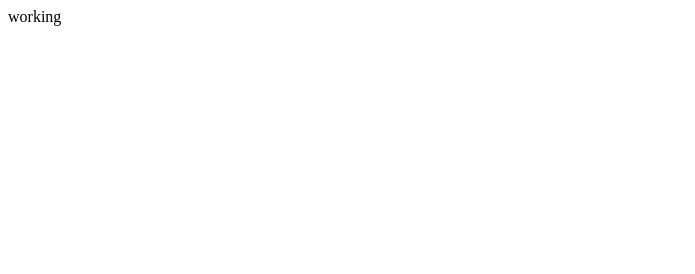
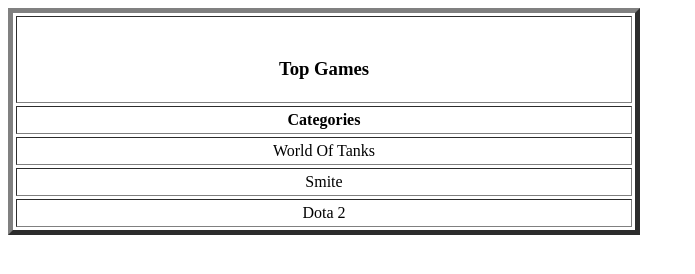
Before and after one commit to Marcandy/castGaming, a website: page public/index.html in a window 1280 px wide. Shown: the whole page, without its empty margins (0-695 px from the left). Drawn offline with nearby package versions, Linux system fonts and the light colour scheme; some packages are replaced by stand-ins of ours.

Commit message:
some table

```diff
--- a/public/views/home/home.html
+++ b/public/views/home/home.html
@@ -1,3 +1,23 @@
 <main>
-  {{test}}
+
+  <TABLE BORDER="5"    WIDTH="50%"   CELLPADDING="4" CELLSPACING="3">
+   <TR>
+      <TH COLSPAN="2"><BR><H3>Top Games</H3>
+      </TH>
+   </TR>
+   <TR>
+      <TH>Categories</TH>
+      <!-- <TH>Games</TH> -->
+   </TR>
+   <TR ALIGN="CENTER">
+      <TD>World Of Tanks</TD>
+   </TR>
+   <TR ALIGN="CENTER">
+      <TD>Smite</TD>
+   </TR>
+   <TR ALIGN="CENTER">
+      <TD>Dota 2</TD>
+   </TR>
+</TABLE>
+
 </main>
```
